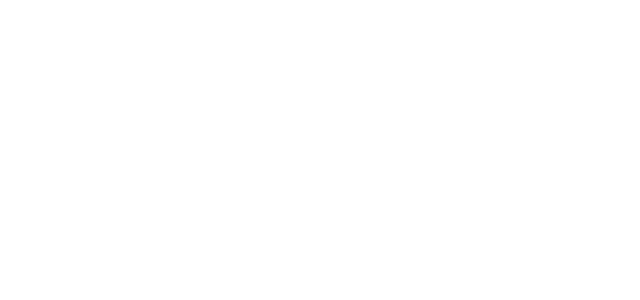
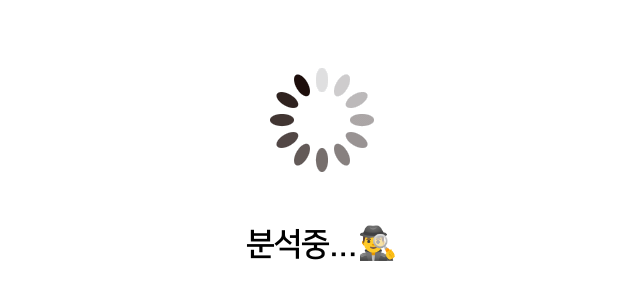
Before and after one commit to M-U-I-N-D-O/muindo-client, a React (Create React App) app in the folder client/: page /loading in a window 1280 px wide. Shown: the part 300-600 px from the top of the page, without its empty margins (318-958 px from the left). Built offline with nearby package versions, Linux system fonts and the light colour scheme.

Commit message:
Feat : common component analyzing page

```diff
--- a/client/src/App.js
+++ b/client/src/App.js
@@ -14,6 +14,7 @@
 
 import Navbar from './components/Navbar';
 import Footer from './components/Footer';
+import Progress from './components/Progress';
 
 import './App.css';
 
@@ -33,6 +34,7 @@
         <Route exact path="/solution" component={Solution} />
         <Route exact path="/login" component={Login} />
         <Route exact path="/signup" component={SignUp} />
+        <Route exact path="/loading" component={Progress} />
       </Switch>
       {navMode === 1 && <Footer />}
     </Router>
--- /dev/null
+++ b/client/src/components/Progress/index.js
@@ -0,0 +1,34 @@
+import React from 'react';
+import styled from 'styled-components';
+
+const ContainerBox = styled.div`
+  display: flex;
+  padding-bottom: 3.5rem;
+  padding-top: 20rem;
+  justify-content: center;
+  align-items: center;
+`;
+const LoadingBox = styled.div`
+  justify-content: center;
+  align-items: center;
+`;
+const LoadingText = styled.h1`
+  text-align: center;
+`;
+
+function Progress() {
+  return (
+    <ContainerBox>
+      <LoadingBox>
+        <img
+          src="/images/progress/loading.gif"
+          alt="progress-gif"
+          style={{ backgroundColor: 'none' }}
+        />
+        <LoadingText>분석중...🕵️‍♂️</LoadingText>
+      </LoadingBox>
+    </ContainerBox>
+  );
+}
+
+export default Progress;
```
Also changed, not shown: client/public/images/common/sherlock_icon.jpg (added), client/public/images/progress/loading.gif (added).
